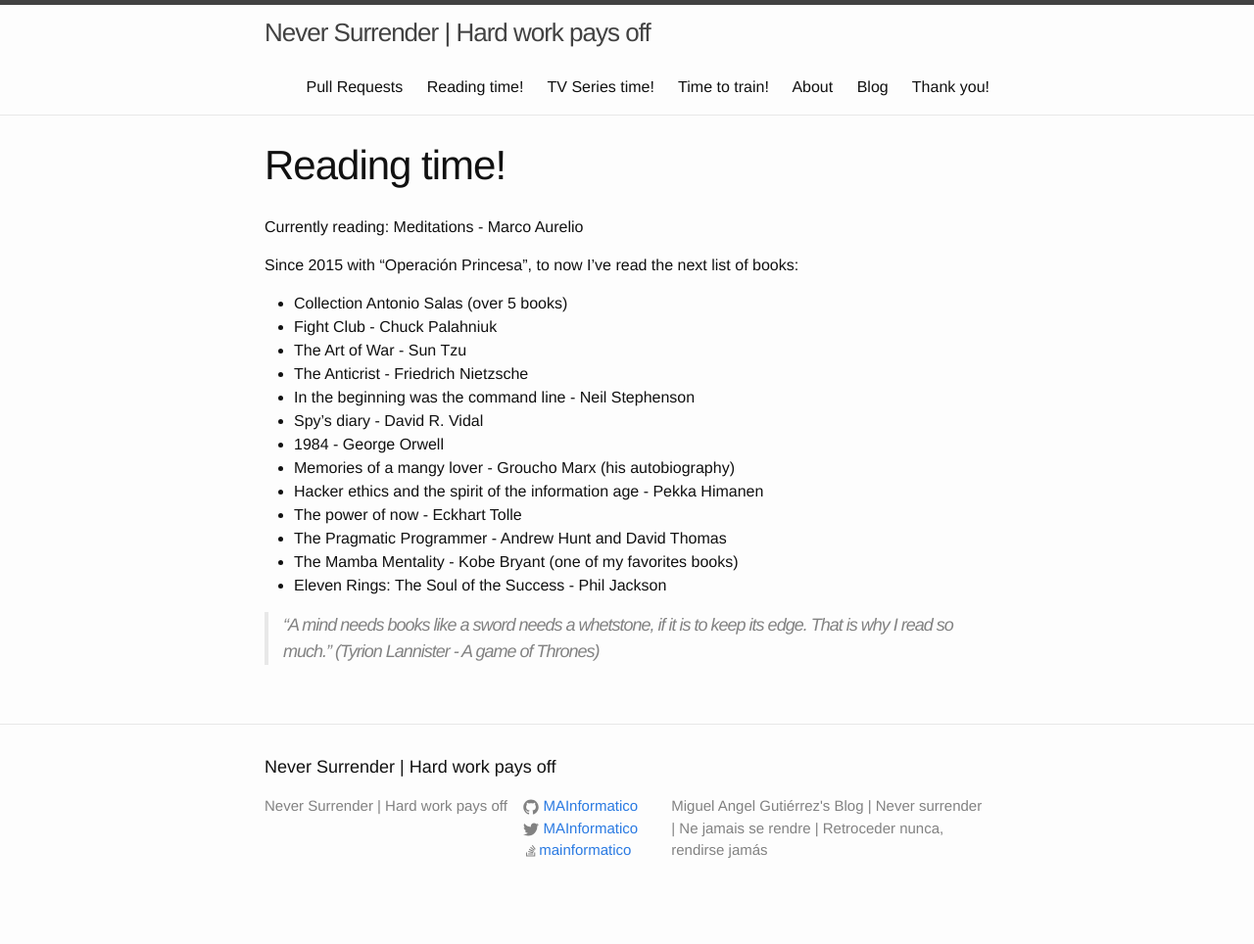
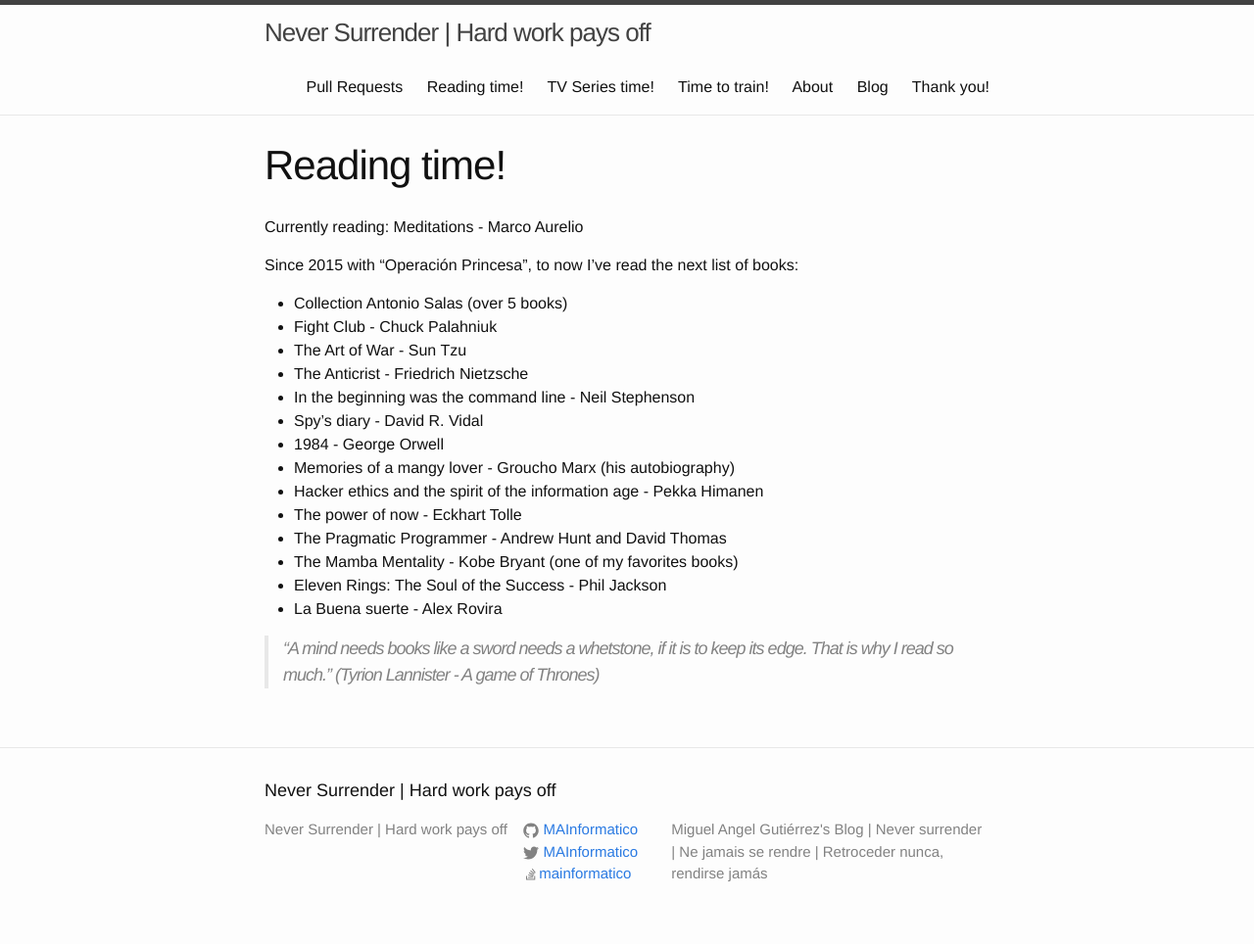
Before and after one commit to MAInformatico/MAInformatico.github.io, a Jekyll site: the page built from Reading_Time.md, in a window 1280 px wide. Shown: the whole page at 98% size. Built offline with Jekyll 4.4.1, drawn with Linux system fonts in a browser that asks for light colours; before the commit the page ends 940 px from its top, so only the background shows below that.

Commit message:
updating reading_time

```diff
--- a/Reading_Time.md
+++ b/Reading_Time.md
@@ -21,6 +21,7 @@
 * The Pragmatic Programmer - Andrew Hunt and David Thomas
 * The Mamba Mentality - Kobe Bryant (one of my favorites books)
 * Eleven Rings: The Soul of the Success - Phil Jackson
+* La Buena suerte - Alex Rovira
 
 
 
```
